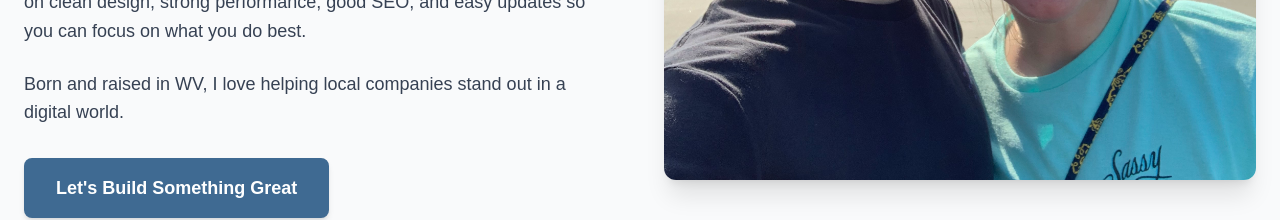
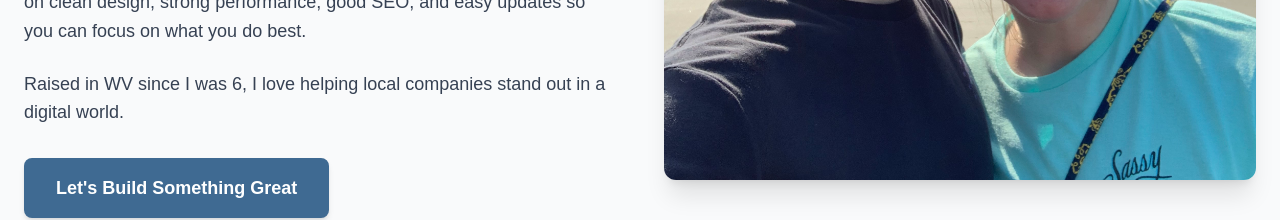
Before and after one commit to NewmanD12/newmanswebdev, a Next.js app: page / in a window 1280 px wide. Shown: the part 3650-3870 px from the top of the page. Built offline with nearby package versions, Linux system fonts and the light colour scheme.

Commit message:
changed about me

```diff
--- a/src/app/page.tsx
+++ b/src/app/page.tsx
@@ -256,7 +256,7 @@ export default function Home() {
                 Whether it's a restaurant like Gustard's Bistro, a contractor, salon, professional service, or small business in Southern West Virginia, I focus on clean design, strong performance, good SEO, and easy updates so you can focus on what you do best.
               </p>
               <p className="text-lg text-gray-700 mb-8">
-                Born and raised in WV, I love helping local companies stand out in a digital world.
+                Raised in WV since I was 6, I love helping local companies stand out in a digital world.
               </p>
 
               <Link
```
